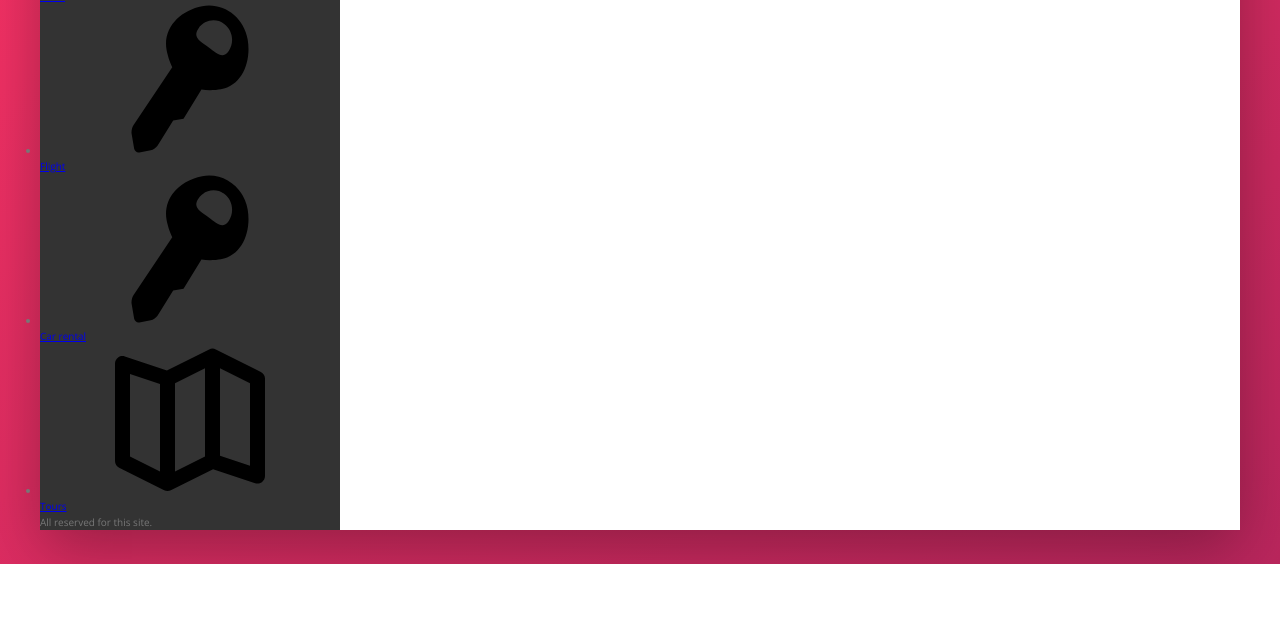
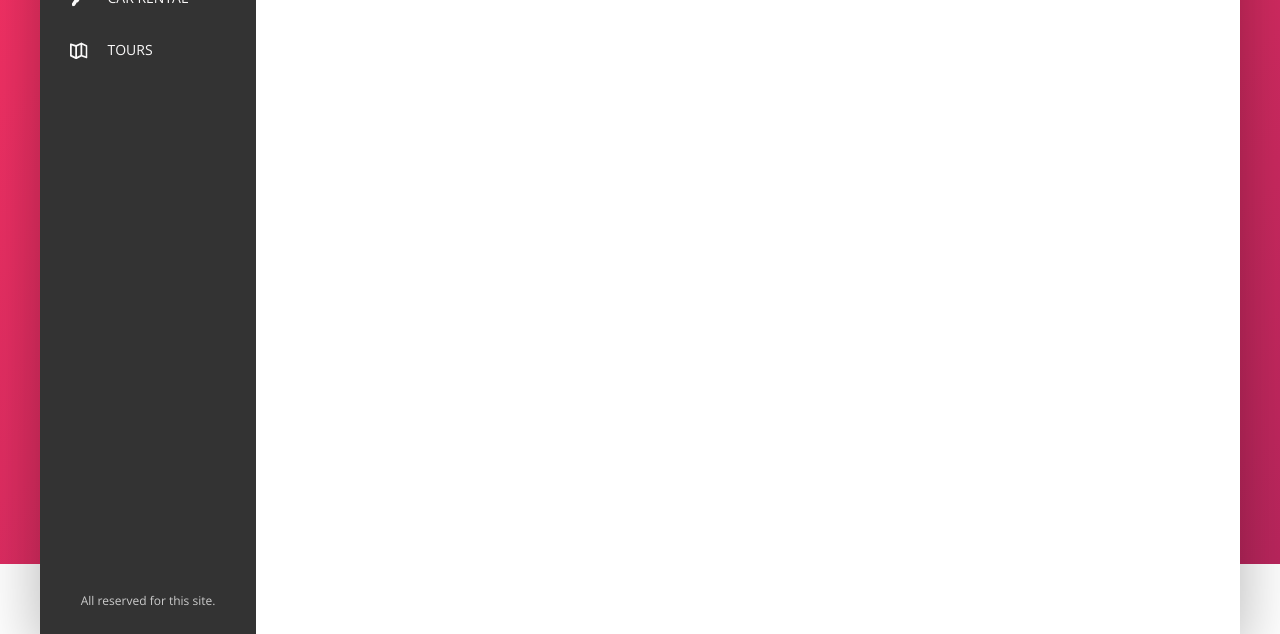
Before and after one commit to giulianoFrau/ProgettoCorsoFlexBox, a website: page index.html in a window 1280 px wide. Shown: the part 316-950 px from the top of the page. Before the commit the page ends 880 px from the top, so only its background shows below. Drawn offline with nearby package versions, Linux system fonts and the light colour scheme.

Commit message:
complete sidebar

```diff
--- a/index.html
+++ b/index.html
@@ -62,7 +62,7 @@
                   <li class="side-nav__item">
                     <a href="#" class="side-nav__link">
                       <svg class="side-nav__icon">
-                          <use xlink:href="img/sprite.svg#icon-key"></use>
+                          <use xlink:href="img/sprite.svg#icon-aircraft-take-off"></use>
                       </svg>
                       <span>Flight</span>
                     </a>
--- a/sass/_components.scss
+++ b/sass/_components.scss
@@ -103,14 +103,74 @@
       align-items: center;
   }
 
-  &__user {
-  }
-
   &__user-photo {
     height: 3.75rem;
     border-radius: 50%;
     margin-right: 1rem;
   }
+}
 
 
+
+//////////////////////////////////////////
+//SIDE NAVBAR
+
+.side-nav{
+    font-size: 1.4rem;
+    list-style: none;
+    margin-top: 3.5rem;
+
+    &__item{
+        position: relative;
+        &:not(:last-child){
+            margin-bottom: .5rem;
+        }
+    }
+
+    &__item::before{
+        content:"";
+        position: absolute;
+        top: 0;
+        left: 0;
+        height: 100%;
+        width: 3px;
+        background-color: var(--color-primary);
+        transform: scaleY(0);
+        transition: transform 1s;
+    }
+
+    &__item:hover::before{
+        transform: scaleY(1);
+        width: 100%;
+        color: #fff;
+    }
+
+    &__link:link,
+    &__link:visited{
+        color:var(--color-grey-light-1);
+        text-decoration:none;
+        text-transform: uppercase;
+        display: block;
+        padding:1.5rem 3rem;
+        display: flex;
+        align-items: center;
+        position: relative;
+        z-index: 10;
+    }
+    &__icon{
+        width: 1.75rem;
+        height: 1.75rem;
+        margin-right:2rem;
+        fill:currentColor;
+    }
 }
+
+//////////////////////////////////////////
+//LEGAL TEXT
+
+.legal{
+font-size: 1.2rem;
+color:var(--color-grey-light-4);
+text-align: center;
+padding:2.5rem;
+}
--- a/sass/_layout.scss
+++ b/sass/_layout.scss
@@ -24,9 +24,14 @@ display: flex; //padre
 .sidebar{
 background-color: var(--color-grey-dark-1);
 flex:0 0 18%; //diciamo che la sidebar non cresce e non decrementa e che è larga 18%
+display: flex;
+flex-direction: column;
+justify-content: space-between;
+
 }
 
 .hotel-view{
+    height: 80rem;
     background-color: #fff;
     flex:1; //con flex 1 essa cresce di 1 andando a prendersi tutto lo spazio rimasto,ovvero l' 82% (100%-18 della sidebar)
 }
```
Also changed, not shown: css/style.css.
